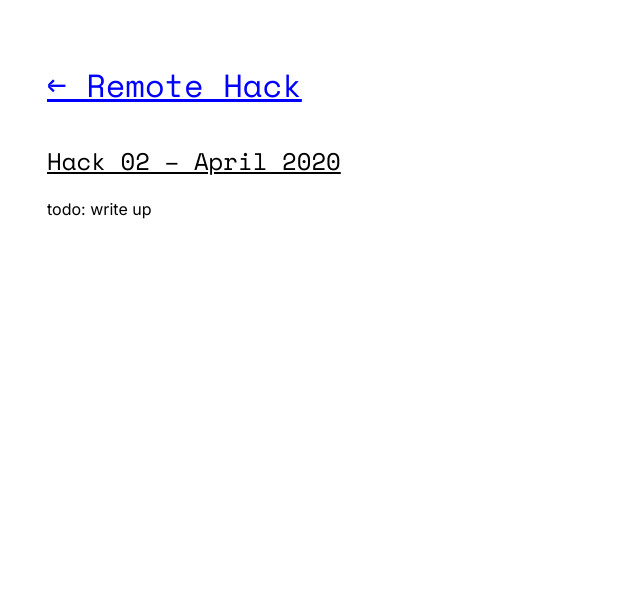
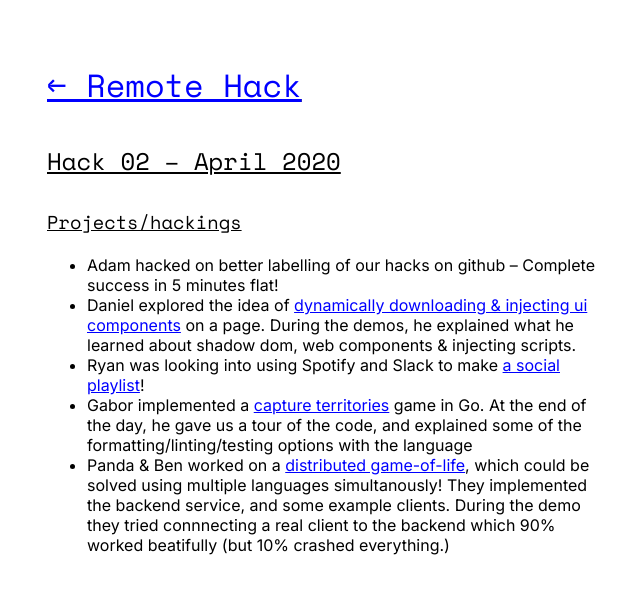
Before and after one commit to remotehack/remotehack.github.io, a Jekyll site: the page built from hacks/02.md, in a window 1280 px wide. Shown: the top 594 px of the page, without its empty margins (313-953 px from the left). Built offline with Jekyll 4.4.1, drawn with Linux system fonts in a browser that asks for light colours; our own code applies the rules of GitHub Pages for plain Markdown files.

Commit message:
Stub out write up

```diff
--- a/hacks/02.md
+++ b/hacks/02.md
@@ -5,4 +5,10 @@
 
 ## Hack 02 – April 2020
 
-todo: write up
+### Projects/hackings
+
+- Adam hacked on better labelling of our hacks on github – Complete success in 5 minutes flat!
+- Daniel explored the idea of [dynamically downloading & injecting ui components](https://github.com/remotehack/remotehack.github.io/issues/21) on a page. During the demos, he explained what he learned about shadow dom, web components & injecting scripts.
+- Ryan was looking into using Spotify and Slack to make [a social playlist](https://github.com/remotehack/remotehack.github.io/issues/24)!
+- Gabor implemented a [capture territories](https://imgur.com/gallery/ybMoPPb) game in Go. At the end of the day, he gave us a tour of the code, and explained some of the formatting/linting/testing options with the language
+- Panda & Ben worked on a [distributed game-of-life](https://github.com/remotehack/remotehack.github.io/issues/23), which could be solved using multiple languages simultanously! They implemented the backend service, and some example clients. During the demo they tried connnecting a real client to the backend which 90% worked beatifully (but 10% crashed everything.)
```
